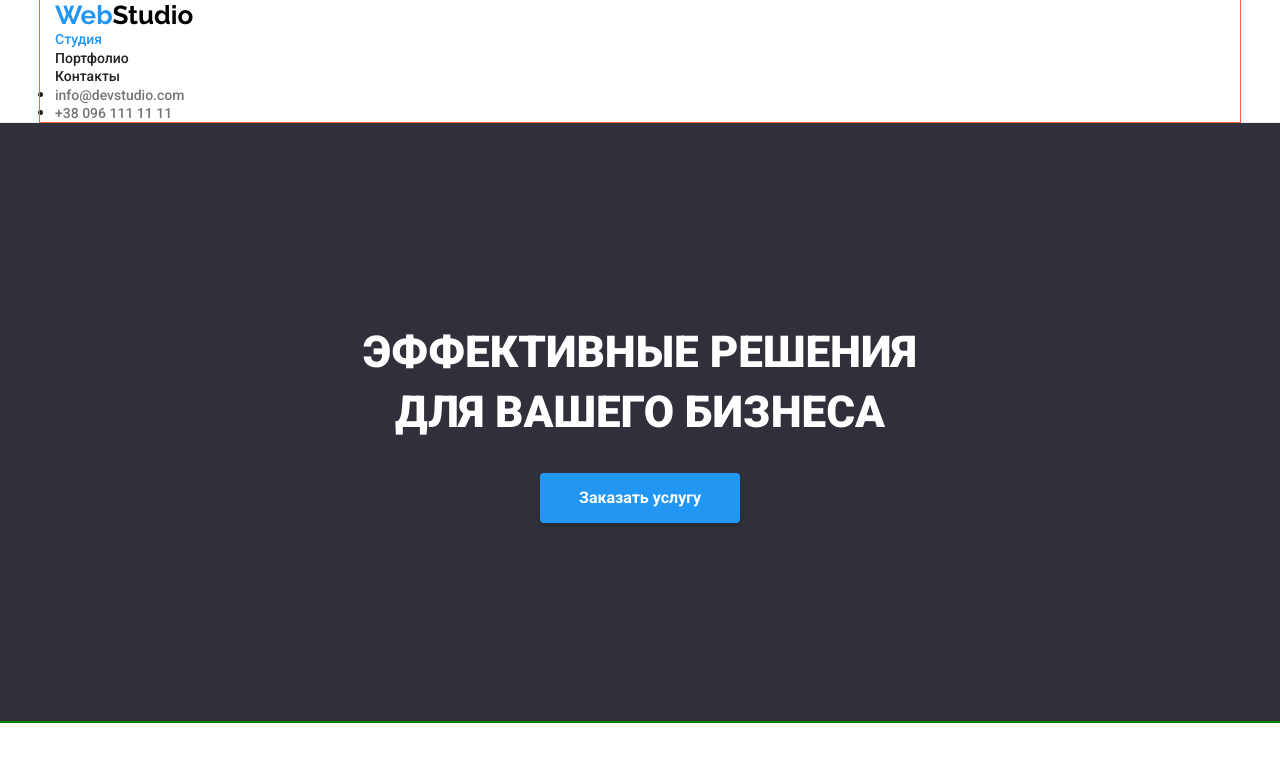
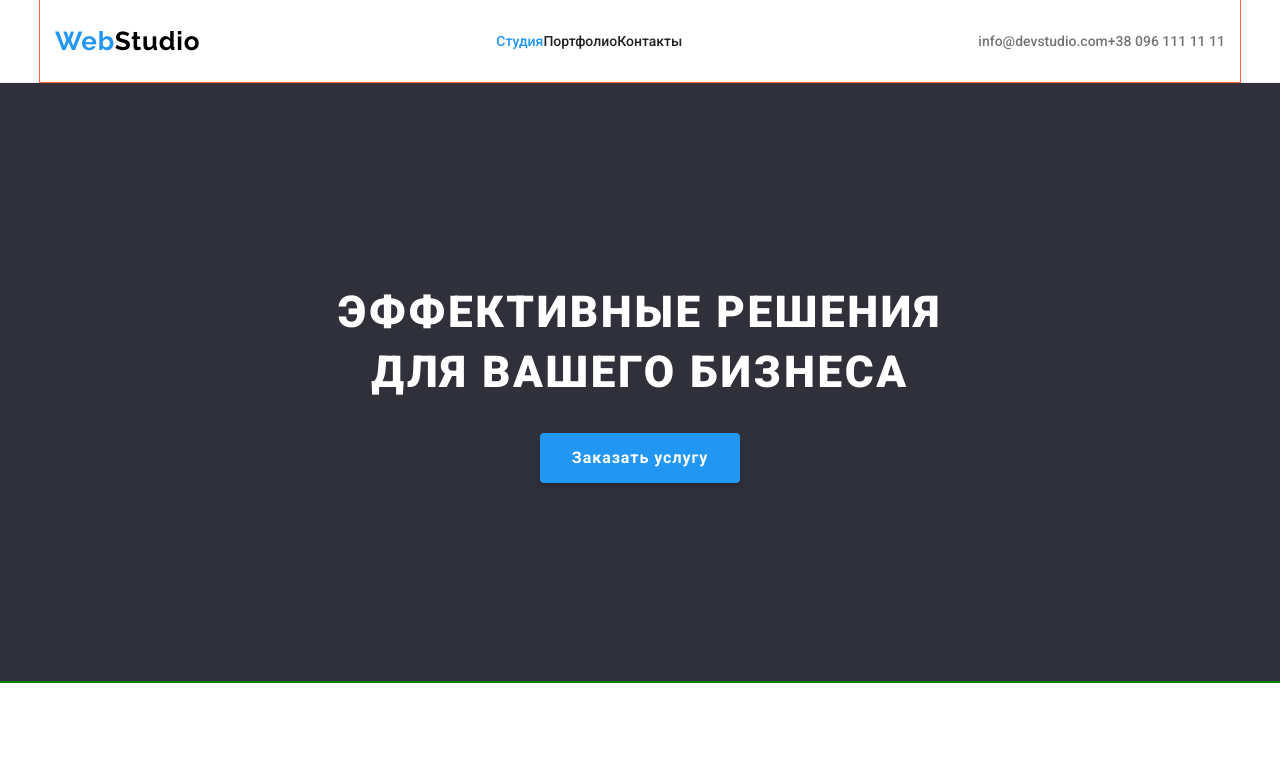
Before and after one commit to DeniOS777/goit-markup-hw-03, a plain HTML site: page index.html in a window 1280 px wide. Shown: the top 774 px of the page. Drawn offline with nearby package versions, Linux system fonts and the light colour scheme.

Commit message:
Update style.css

```diff
--- a/css/style.css
+++ b/css/style.css
@@ -38,15 +38,9 @@ ul {
   padding: 0;
 }
 
-/* Сброс стилей списков навигации, коммуникации, преимуществ, нашей работы, команды, фильтра проектов, проектов */
+/* Сброс стилей списков */
 
-.nav-list,
-.contacts-list,
-.features-list,
-.work-list,
-.team-list,
-.filter-list,
-.projects-list {
+.list {
   list-style: none;
 }
 
@@ -69,6 +63,7 @@ ul {
   font-weight: 700;
   font-size: 26px;
   line-height: 1.17;
+  letter-spacing: 0.03em;
   color: #000000;
 }
 
@@ -76,6 +71,24 @@ ul {
 
 .logo-web {
   color: var(--accent-color);
+}
+
+.flex {
+  display: flex;
+  justify-content: space-between;
+  align-items: center;
+}
+
+.nav-list {
+  display: flex;
+  padding-top: 32px;
+  padding-bottom: 32px;
+}
+
+.header-contacts-list {
+  display: flex;
+  padding-top: 32px;
+  padding-bottom: 32px;
 }
 
 /* Ссылки навигации по страницам сайта */
@@ -131,6 +144,7 @@ ul {
   font-weight: 900;
   font-size: 44px;
   line-height: 1.36;
+  letter-spacing: 0.06em;
   text-transform: uppercase;
   color: var(--main-title-color);
 }
@@ -147,6 +161,7 @@ ul {
   font-size: 16px;
   font-weight: 700;
   line-height: 1.87;
+  letter-spacing: 0.06em;
   color: #ffffff;
   background-color: #2196f3;
   cursor: pointer;
@@ -165,6 +180,7 @@ ul {
   margin-bottom: 10px;
   font-size: 14px;
   line-height: 1.17;
+  letter-spacing: 0.03em;
   text-transform: uppercase;
 }
 
@@ -173,6 +189,7 @@ ul {
 .features-text {
   font-size: 14px;
   line-height: 1.71;
+  letter-spacing: 0.03em;
   color: var(--text-color);
 }
 
@@ -191,6 +208,7 @@ ul {
   margin-bottom: 50px;
   font-size: 36px;
   line-height: 1.17;
+  letter-spacing: 0.03em;
 }
 
 .work-image {
@@ -210,6 +228,7 @@ ul {
   font-weight: 500;
   font-size: 16px;
   line-height: 1.19;
+  letter-spacing: 0.03em;
 }
 
 /* Профессии членов команды */
@@ -217,6 +236,7 @@ ul {
 .member-text {
   font-size: 16px;
   line-height: 1.19;
+  letter-spacing: 0.03em;
   color: var(--text-color);
 }
 
@@ -240,6 +260,7 @@ ul {
 
 .bottom-info {
   font-style: normal;
+  letter-spacing: 0.03em;
 }
 
 /* Отступы (margin) в списке футера кроме последнего */
```
